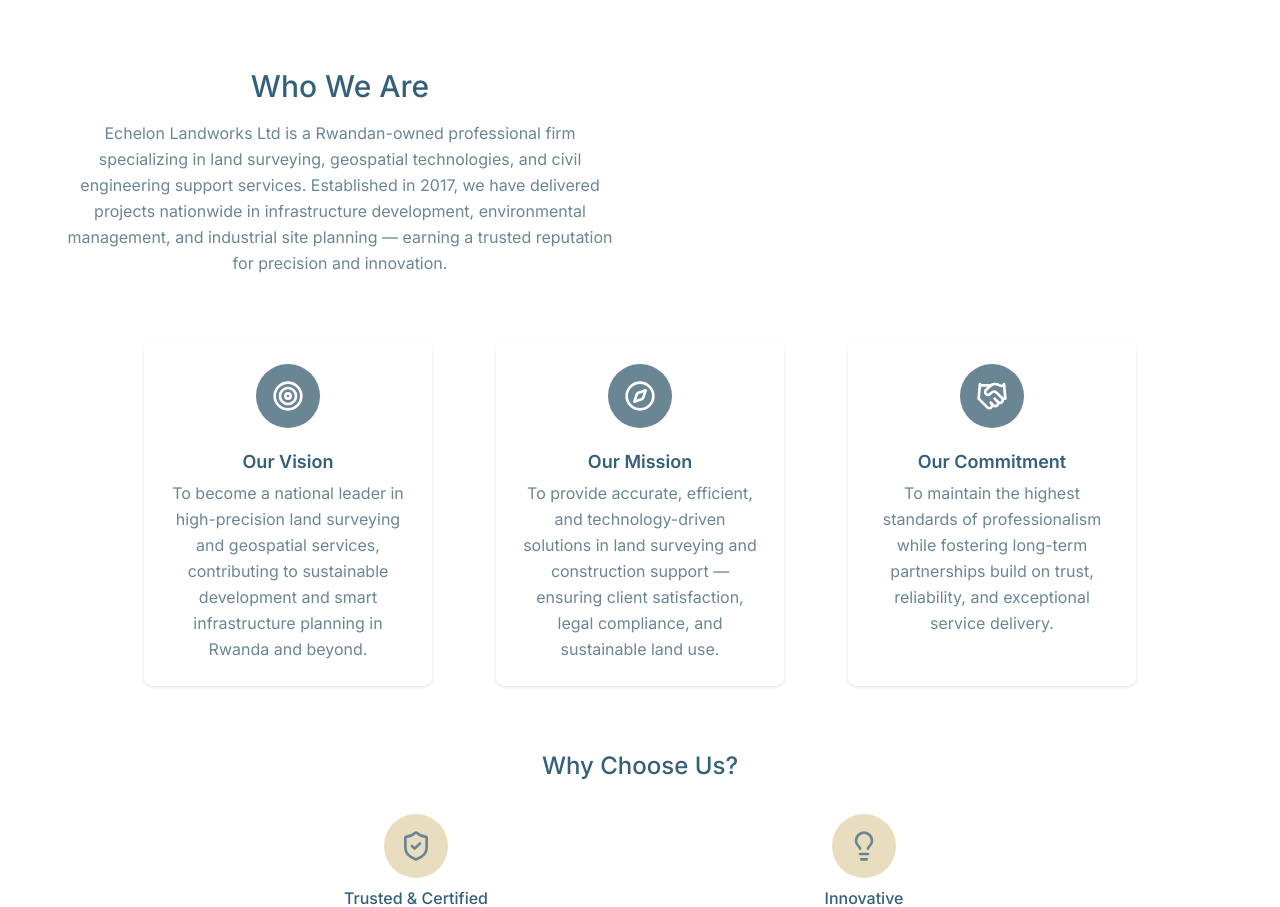
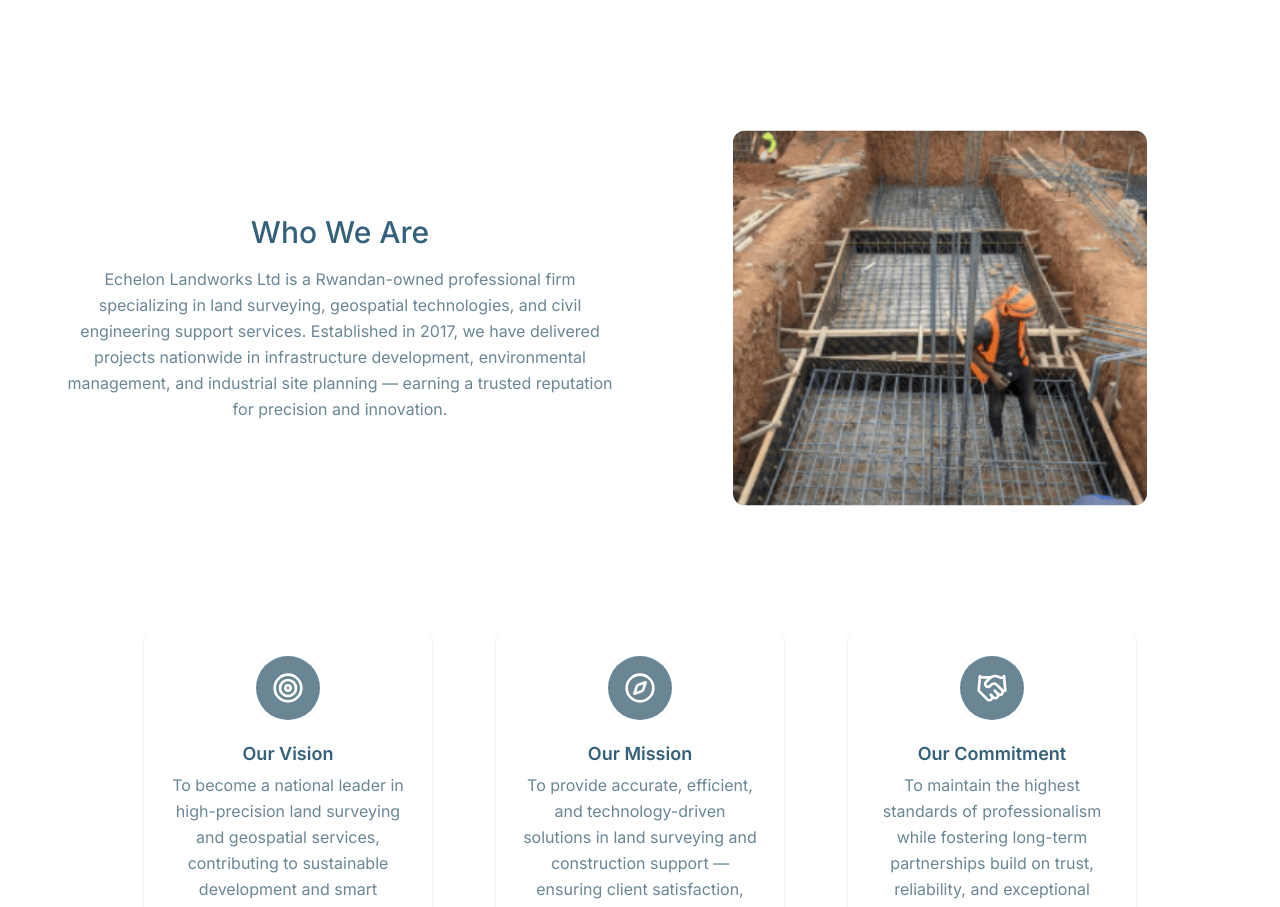
Before and after one commit to DavidMANZI-093/apex, a Next.js app: page / in a window 1280 px wide. Shown: the part 860-1767 px from the top of the page. Built offline with nearby package versions, Linux system fonts and the light colour scheme.

Commit message:
Auto-commit at 7/20/2025, 6:35:29 PM for inactivity period...

```diff
--- a/src/components/about.tsx
+++ b/src/components/about.tsx
@@ -2,6 +2,7 @@ import { Target, Compass, Handshake } from "lucide-react";
 import Image from "next/image";
 import { values } from "../data/values";
 import Team from "./ui/team";
+import Slide from "./ui/slide";
 
 const about = () => {
 	return (
@@ -23,7 +24,7 @@ const about = () => {
 								"planning — earning a trusted reputation for precision and innovation."}
 						</p>
 					</div>
-					{/* wait */}
+					<Slide />
 				</div>
 
 				<div className="grid grid-cols-1 md:grid-cols-2 lg:grid-cols-3 !mx-auto gap-16">
--- a/src/components/ui/slide.tsx
+++ b/src/components/ui/slide.tsx
@@ -1,15 +1,12 @@
+"use client"
 import React from "react";
 import Image from "next/image";
 
 const Slide = () => {
     const [currentSlide, setCurrentSlide] = React.useState(1);
 
-    const handleSlideChange = (slideNumber: number) => {
-        setCurrentSlide(slideNumber);
-    };
-
     setInterval(() => {
-        setCurrentSlide((prevSlide) => (prevSlide + 1) % 4);
+        // setCurrentSlide((currentSlide) => (currentSlide + 1) % 3);
     }, 5000);
 
 	return (
```
